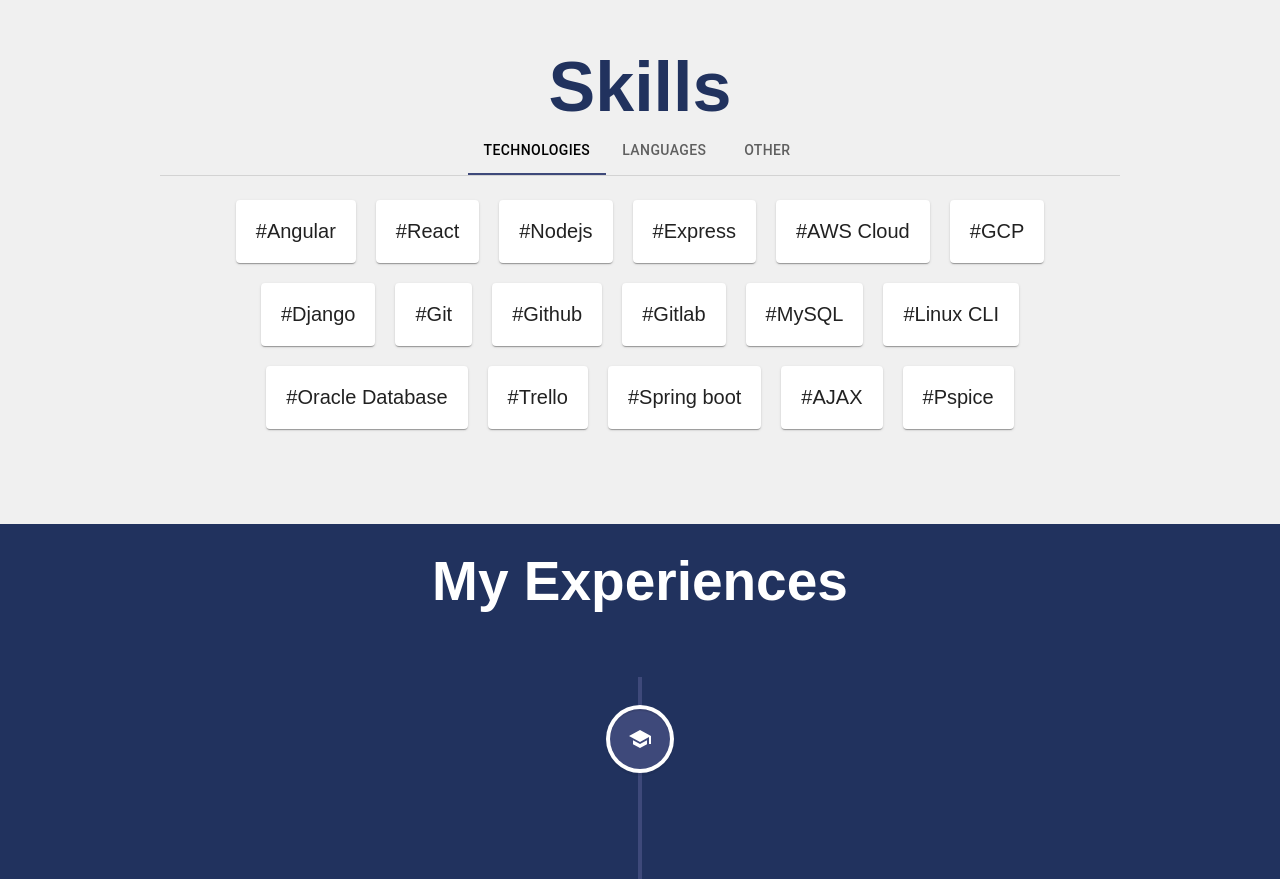
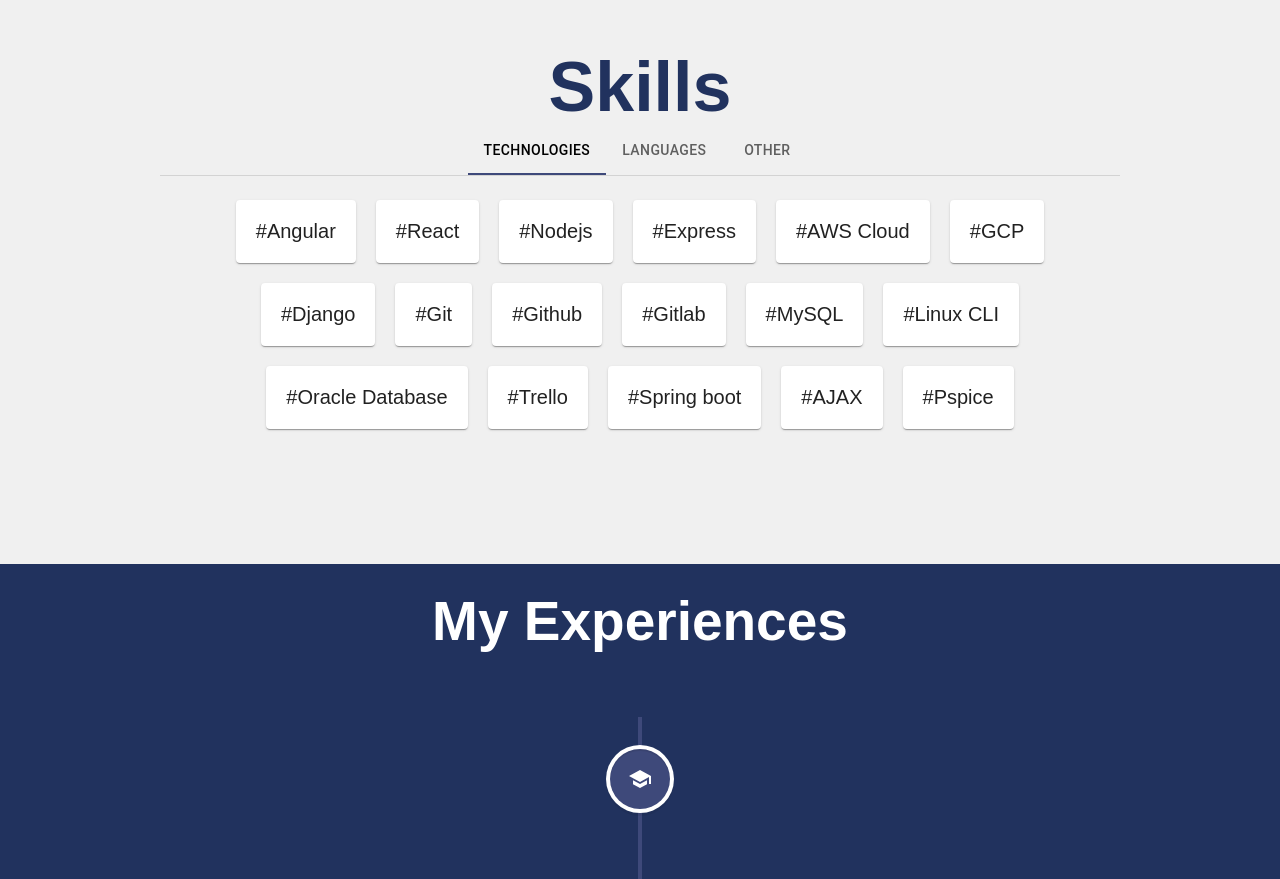
Before and after one commit to jagrat7/MyPortfolioWebsite, a React (Create React App) app: page / in a window 1280 px wide. Shown: the part 800-1679 px from the top of the page. Built offline with nearby package versions, Linux system fonts and the light colour scheme.

Commit message:
skills fix

```diff
--- a/src/components/Skills.js
+++ b/src/components/Skills.js
@@ -18,7 +18,7 @@
     return (
         <div className="skills">
             <h1>Skills</h1>
-            <Box sx={{ width: '75%', minHeight: "45vh" }}>
+            <Box sx={{ width: '75%', minHeight: "50vh" }}>
                 <TabContext sx={{ textAlign: "center" }} value={value}>
                     <Box sx={{ borderBottom: 1, borderColor: 'divider' }}>
                         <TabList TabIndicatorProps={{ style: { background: '#3e497a' } }}
```
